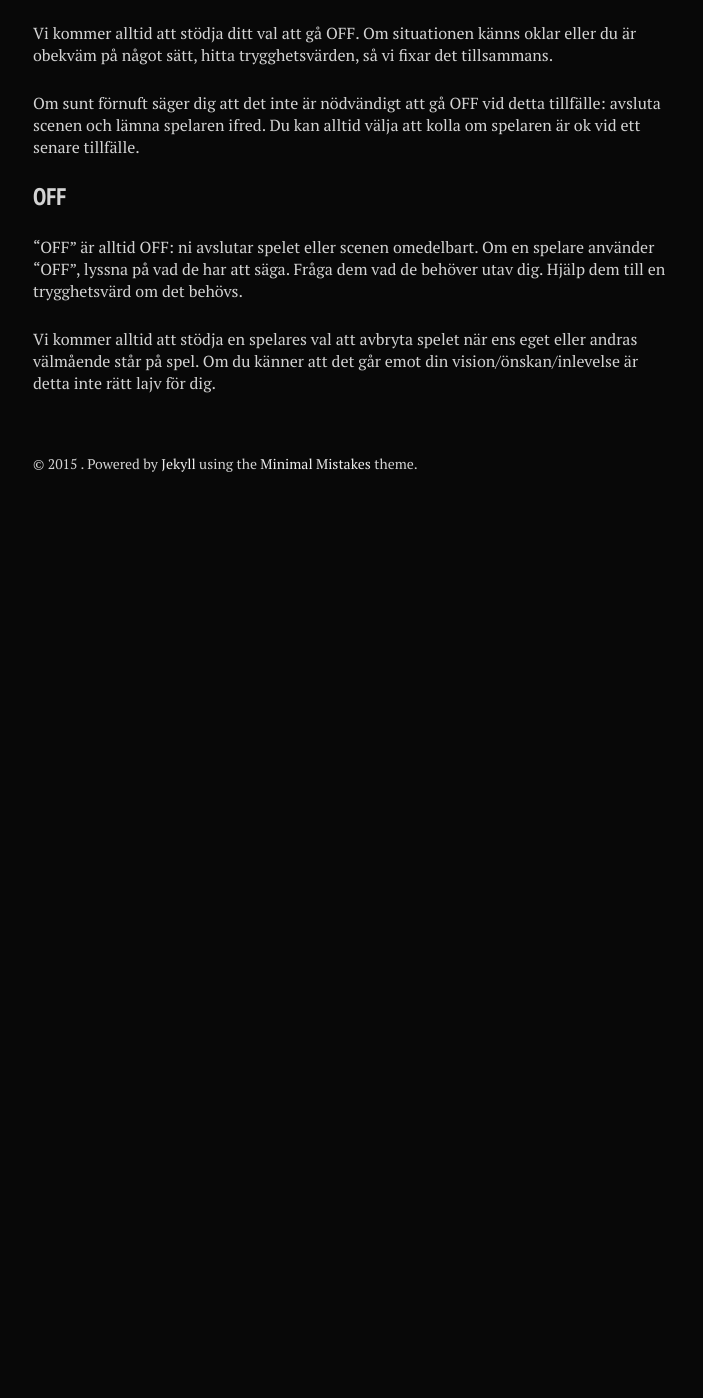
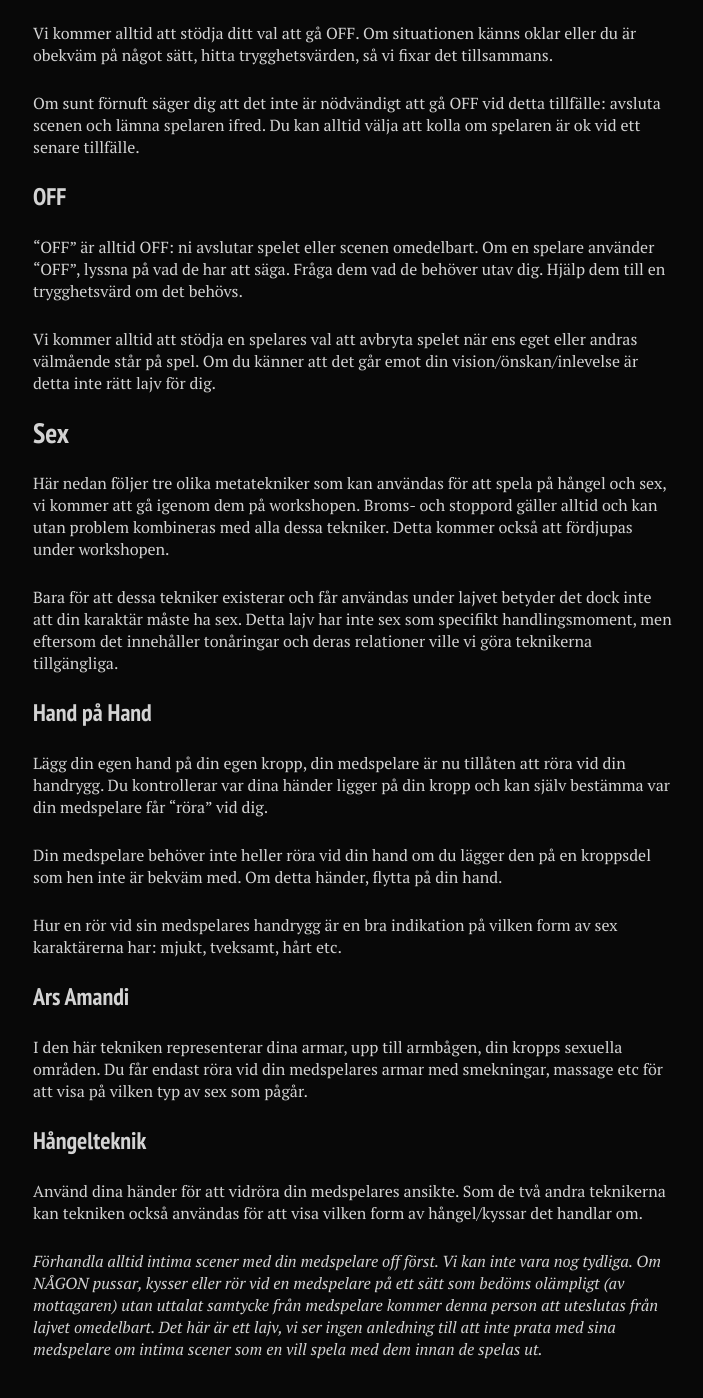
Before and after one commit to stanislavb/www.coven.nu, a Jekyll site: the page built from spelteknik/index.md, in a window 1280 px wide and 1400 px high, scrolled down 3405 px. Shown: the whole window, without its empty margins (287-990 px from the left). Built offline with Jekyll 4.4.1, drawn with Linux system fonts in a browser that asks for light colours; nearby versions of some CDN libraries; before the commit the page ends 3927 px from its top, so only the background shows below that.

Commit message:
Update index.md

```diff
--- a/spelteknik/index.md
+++ b/spelteknik/index.md
@@ -98,3 +98,28 @@ Om sunt förnuft säger dig att det inte är nödvändigt att gå OFF vid detta
 "OFF" är alltid OFF: ni avslutar spelet eller scenen omedelbart. Om en spelare använder "OFF", lyssna på vad de har att säga. Fråga dem vad de behöver utav dig. Hjälp dem till en trygghetsvärd om det behövs.
 
 Vi kommer alltid att stödja en spelares val att avbryta spelet när ens eget eller andras välmående står på spel. Om du känner att det går emot din vision/önskan/inlevelse är detta inte rätt lajv för dig.
+
+## Sex
+
+Här nedan följer tre olika metatekniker som kan användas för att spela på hångel och sex, vi kommer att gå igenom dem på workshopen. Broms- och stoppord gäller alltid och kan utan problem kombineras med alla dessa tekniker. Detta kommer också att fördjupas under workshopen.
+
+Bara för att dessa tekniker existerar och får användas under lajvet betyder det dock inte att din karaktär måste ha sex. Detta lajv har inte sex som specifikt handlingsmoment, men eftersom det innehåller tonåringar och deras relationer ville vi göra teknikerna tillgängliga.
+
+### Hand på Hand
+
+Lägg din egen hand på din egen kropp, din medspelare är nu tillåten att röra vid din handrygg. Du kontrollerar var dina händer ligger på din kropp och kan själv bestämma var din medspelare får “röra” vid dig.
+
+Din medspelare behöver inte heller röra vid din hand om du lägger den på en kroppsdel som hen inte är bekväm med. Om detta händer, flytta på din hand.
+
+Hur en rör vid sin medspelares handrygg är en bra indikation på vilken form av sex karaktärerna har: mjukt, tveksamt, hårt etc.
+
+### Ars Amandi
+
+I den här tekniken representerar dina armar, upp till armbågen, din kropps sexuella områden. Du får endast röra vid din medspelares armar med smekningar, massage etc för att visa på vilken typ av sex som pågår.
+
+### Hångelteknik
+
+Använd dina händer för att vidröra din medspelares ansikte. Som de två andra teknikerna kan tekniken också användas för att visa vilken form av hångel/kyssar det handlar om.
+
+
+*Förhandla alltid intima scener med din medspelare off först. Vi kan inte vara nog tydliga. Om NÅGON pussar, kysser eller rör vid en medspelare på ett sätt som bedöms olämpligt (av mottagaren) utan uttalat samtycke från medspelare kommer denna person att uteslutas från lajvet omedelbart. Det här är ett lajv, vi ser ingen anledning till att inte prata med sina medspelare om intima scener som en vill spela med dem innan de spelas ut.*
```
